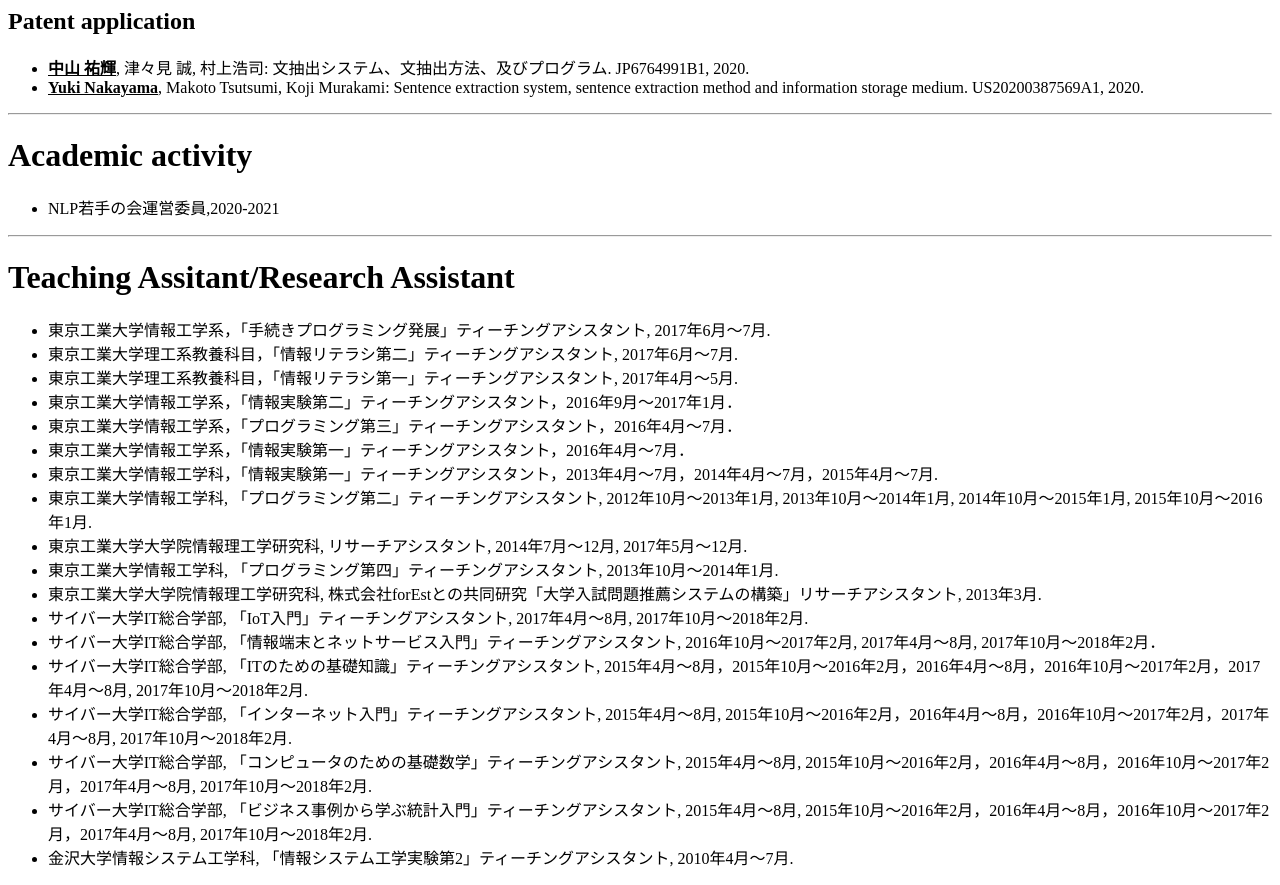
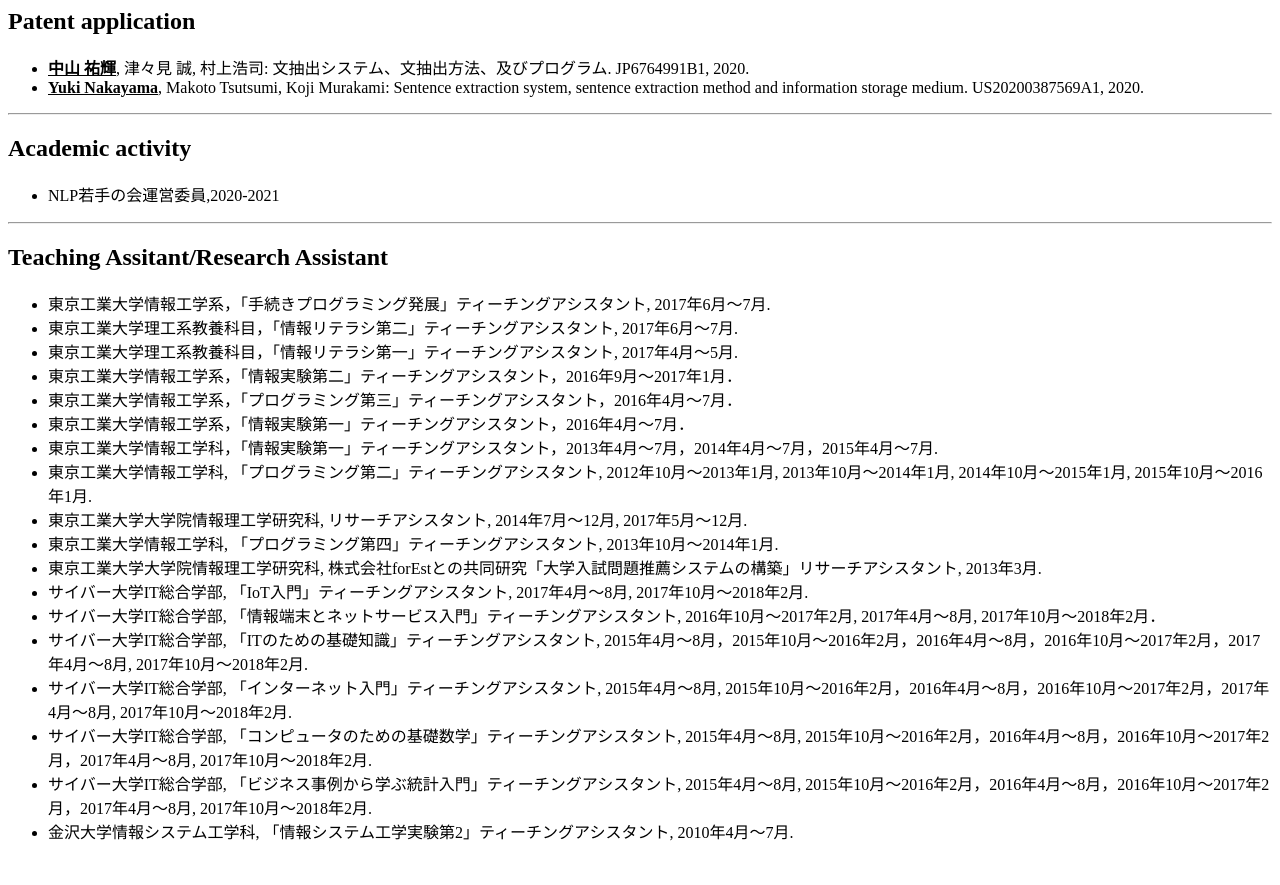
Before and after one commit to nayuukinni/yukinakayama.github.io, a plain HTML site: page index.html in a window 1280 px wide. Shown: the part 2060-2945 px from the top of the page. After the commit the page ends 2919 px from the top, so only its background shows below. Drawn offline with Linux system fonts and the light colour scheme.

Commit message:
initial commit

```diff
--- a/index.html
+++ b/index.html
@@ -81,12 +81,12 @@
     <li><u><b>Yuki Nakayama</b></u>, Makoto Tsutsumi, Koji Murakami: Sentence extraction system, sentence extraction method and information storage medium. US20200387569A1, 2020. </li>
     </ul>
     <hr>
-    <h1>Academic activity</h1>
+    <h2>Academic activity</h2>
     <ul>
     <li>NLP若手の会運営委員,2020-2021</li>
     </ul>
     <hr>
-    <h1>Teaching Assitant/Research Assistant</h1>
+    <h2>Teaching Assitant/Research Assistant</h2>
     <ul>
     <li>東京工業大学情報工学系，「手続きプログラミング発展」ティーチングアシスタント, 2017年6月〜7月.</li>
     <li>東京工業大学理工系教養科目，「情報リテラシ第二」ティーチングアシスタント, 2017年6月〜7月.</li>
```
